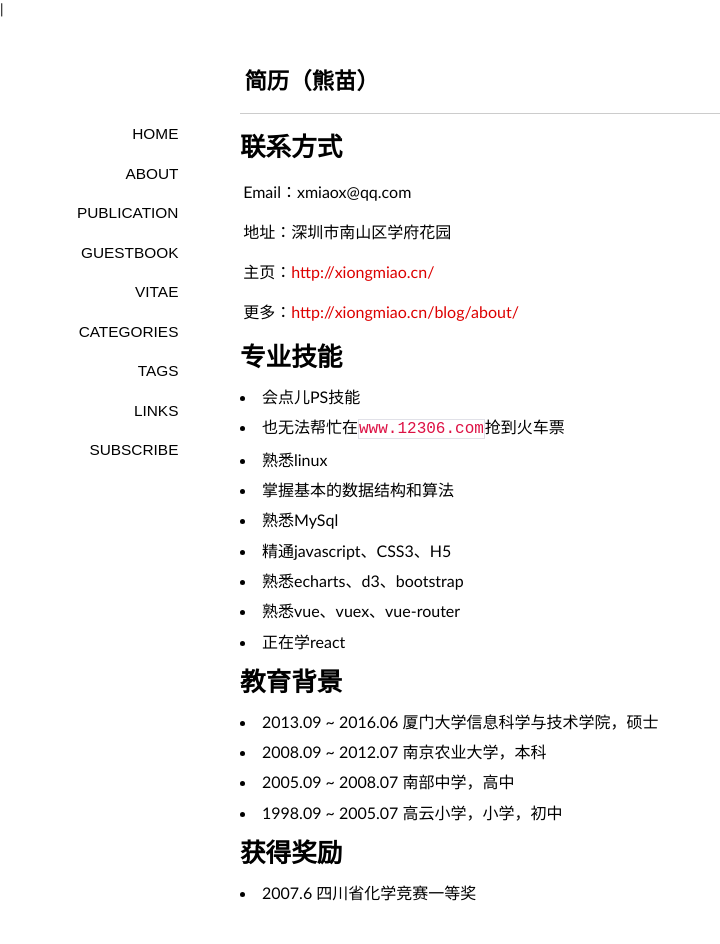
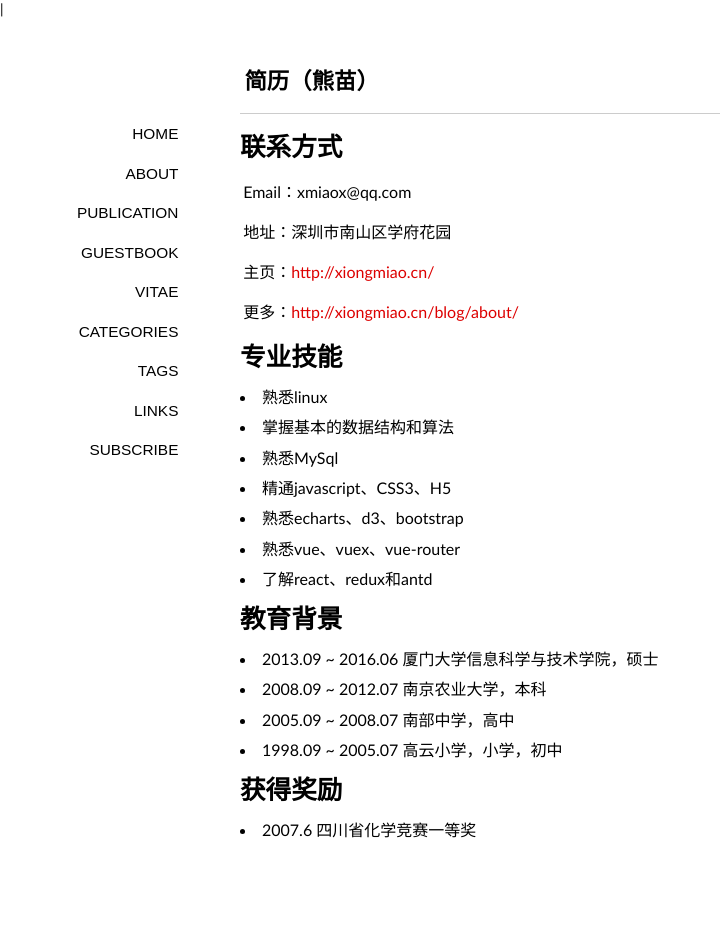
Before and after one commit to miaoxiong/blog, a Jekyll site: the page built from vitae/index.md, in a window 1280 px wide. Shown: the whole page, without its empty margins (0-720 px from the left). Built offline with Jekyll 4.4.1, drawn with Linux system fonts in a browser that asks for light colours; some web fonts are replaced; Markdown is read by kramdown in place of the engine named in the settings; after the commit the page ends 900 px from its top, so only the background shows below that.

Commit message:
修改skills

```diff
--- a/vitae/index.md
+++ b/vitae/index.md
@@ -16,15 +16,13 @@ Email：xmiaox@qq.com
 
 # 专业技能
 
-- 会点儿PS技能
-- 也无法帮忙在`www.12306.com`抢到火车票
 - 熟悉linux
 - 掌握基本的数据结构和算法
 - 熟悉MySql
 - 精通javascript、CSS3、H5
 - 熟悉echarts、d3、bootstrap
 - 熟悉vue、vuex、vue-router
-- 正在学react
+- 了解react、redux和antd
 
 # 教育背景
 
```
